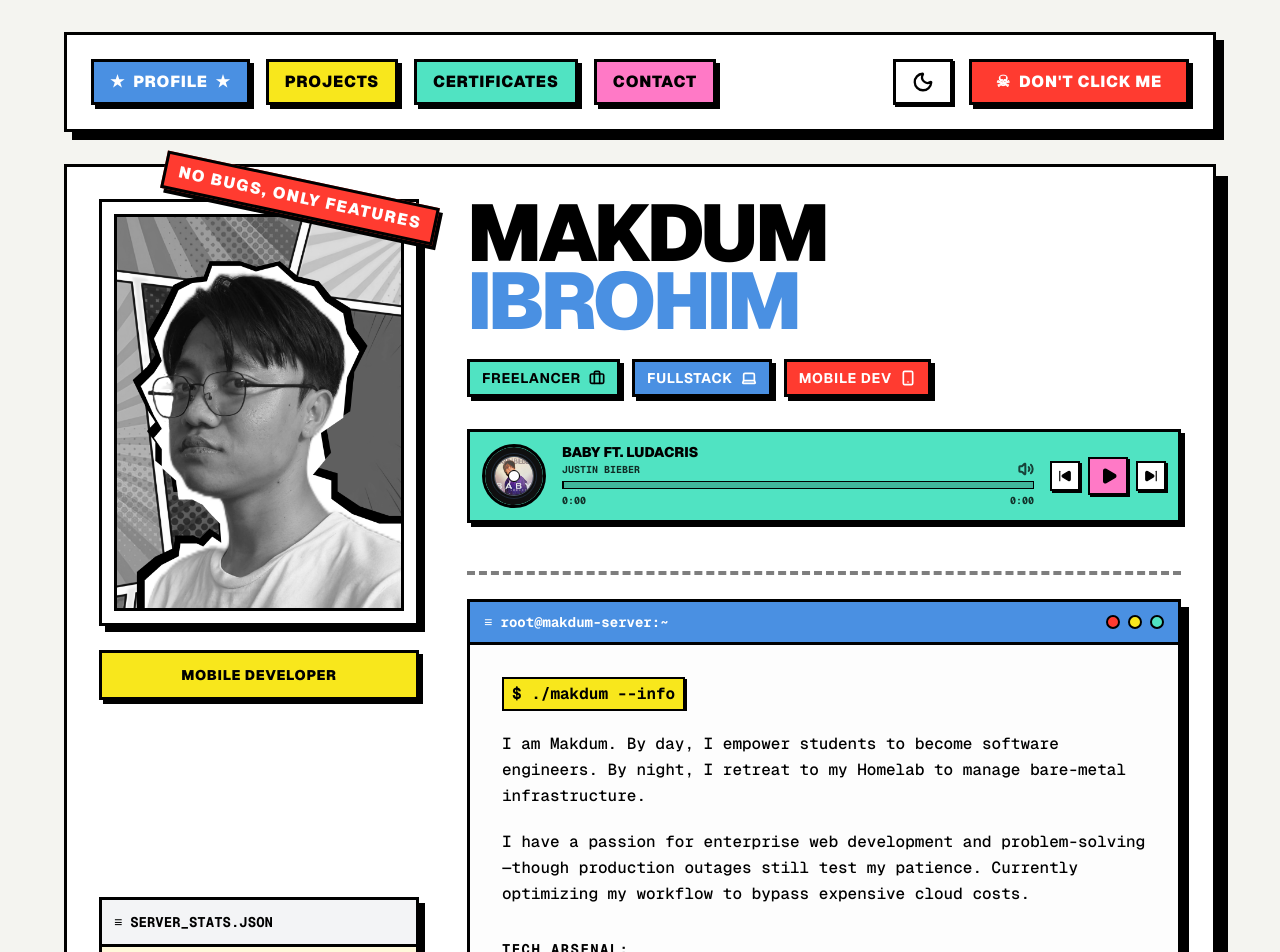
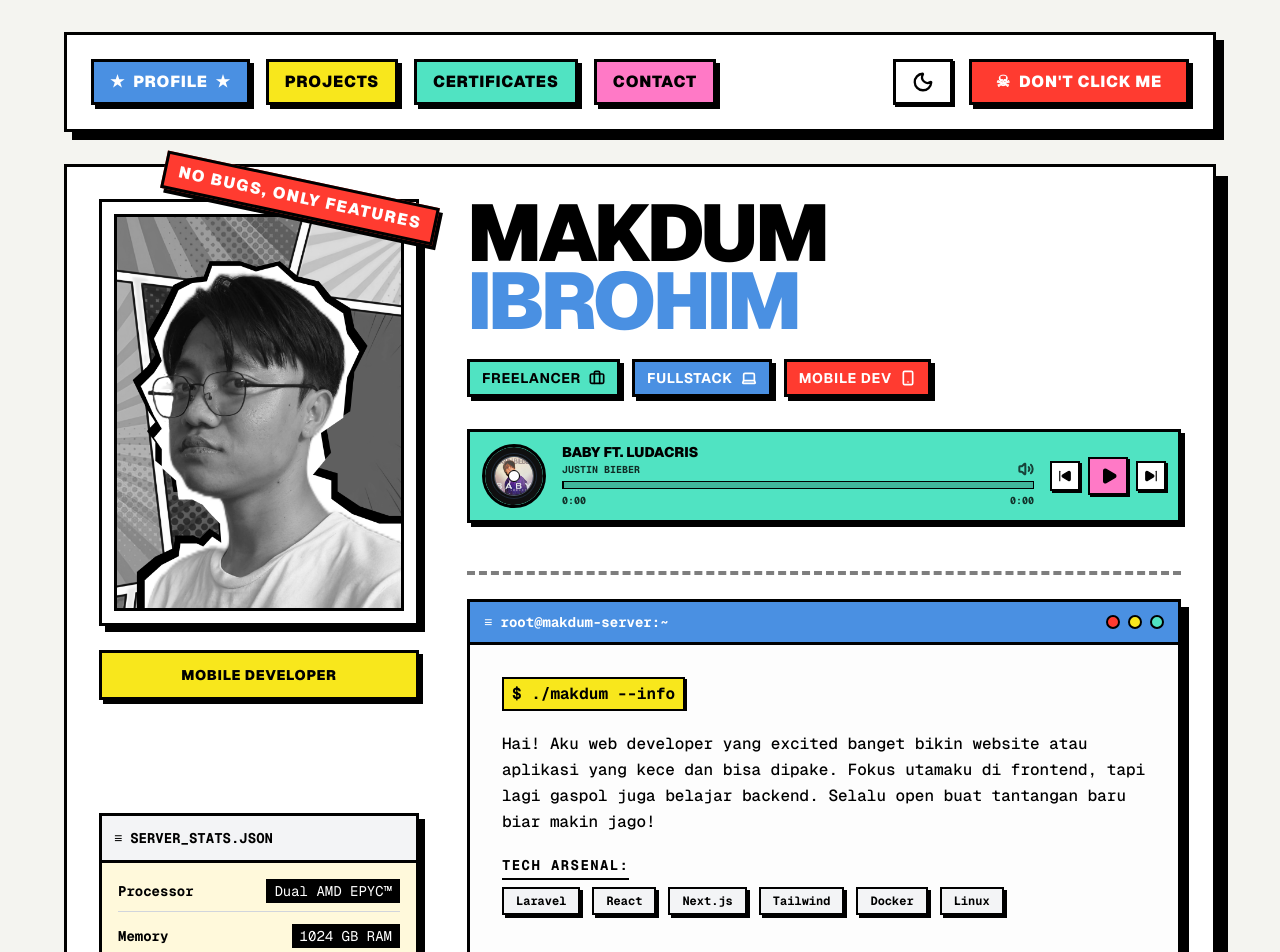
Before and after one commit to MakdumIbrohim/portfolio-v2, a Next.js app: page / in a window 1280 px wide. Shown: the top 952 px of the page. Built offline with nearby package versions, Linux system fonts and the light colour scheme.

Commit message:
feat: create initial home page for the portfolio application with header, profile, and content sections.

```diff
--- a/app/page.tsx
+++ b/app/page.tsx
@@ -137,10 +137,7 @@ export default function Home() {
                 </div>
 
                 <p className="mb-4 sm:mb-5 font-medium break-words">
-                  I am Makdum. By day, I empower students to become software engineers. By night, I retreat to my Homelab to manage bare-metal infrastructure.
-                </p>
-                <p className="mb-6 sm:mb-8 font-medium break-words">
-                  I have a passion for enterprise web development and problem-solving—though production outages still test my patience. Currently optimizing my workflow to bypass expensive cloud costs.
+                  Hai! Aku web developer yang excited banget bikin website atau aplikasi yang kece dan bisa dipake. Fokus utamaku di frontend, tapi lagi gaspol juga belajar backend. Selalu open buat tantangan baru biar makin jago!
                 </p>
 
                 <div className="mb-2 sm:mb-3 font-bold uppercase tracking-widest text-black dark:text-white text-[10px] sm:text-xs md:text-sm">
```
